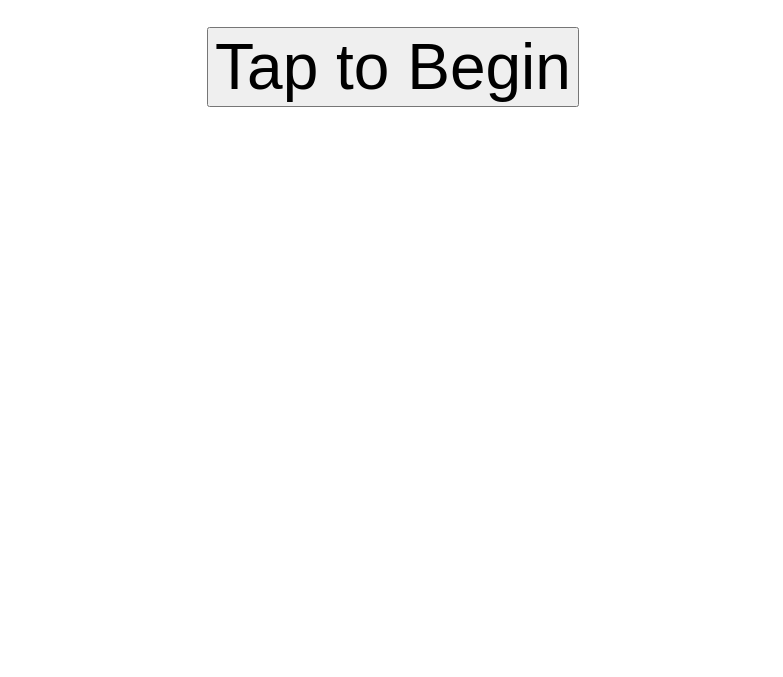
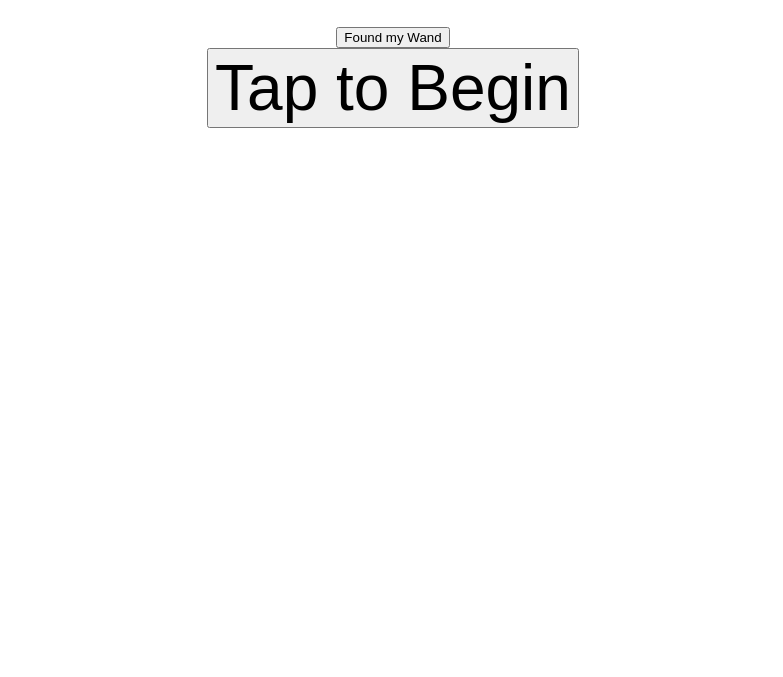
Before and after one commit to themayurahir/themayurahir.github.io, a plain HTML site: page wand/wand.html in a window 1280 px wide. Shown: the part 123-800 px from the top of the page, without its empty margins (247-1030 px from the left). Drawn offline with Linux system fonts and the light colour scheme; no server answers.

Commit message:
Update wand.html

```diff
--- a/wand/wand.html
+++ b/wand/wand.html
@@ -10,14 +10,16 @@
   <!-- http://foundation.zurb.com/docs/utility-classes.html -->
   <div class="container">
     <h1 id="volume" class="heading">Increase Volume to MAXIMUM, then</h1>
-    <h1 id="wave" class="heading hide">Now wave your wand around like Harry Potter!!!</h1>
+    <div id="wave">
+		<h1 class="heading hide">Now wave your wand around like Harry Potter!!!</h1>
+		<button>Found my Wand</button>
+	</div>
     <button class="button">Tap to Begin</button>
   </div>
 
   <script src="libs/jquery-2.1.3.min.js"></script>
   <script src="libs/howler.min.js"></script>
   <script src="libs/dweet.io.min.js"></script>
-
   <script src="wand.js"></script>
 </body>
 </html>
```
